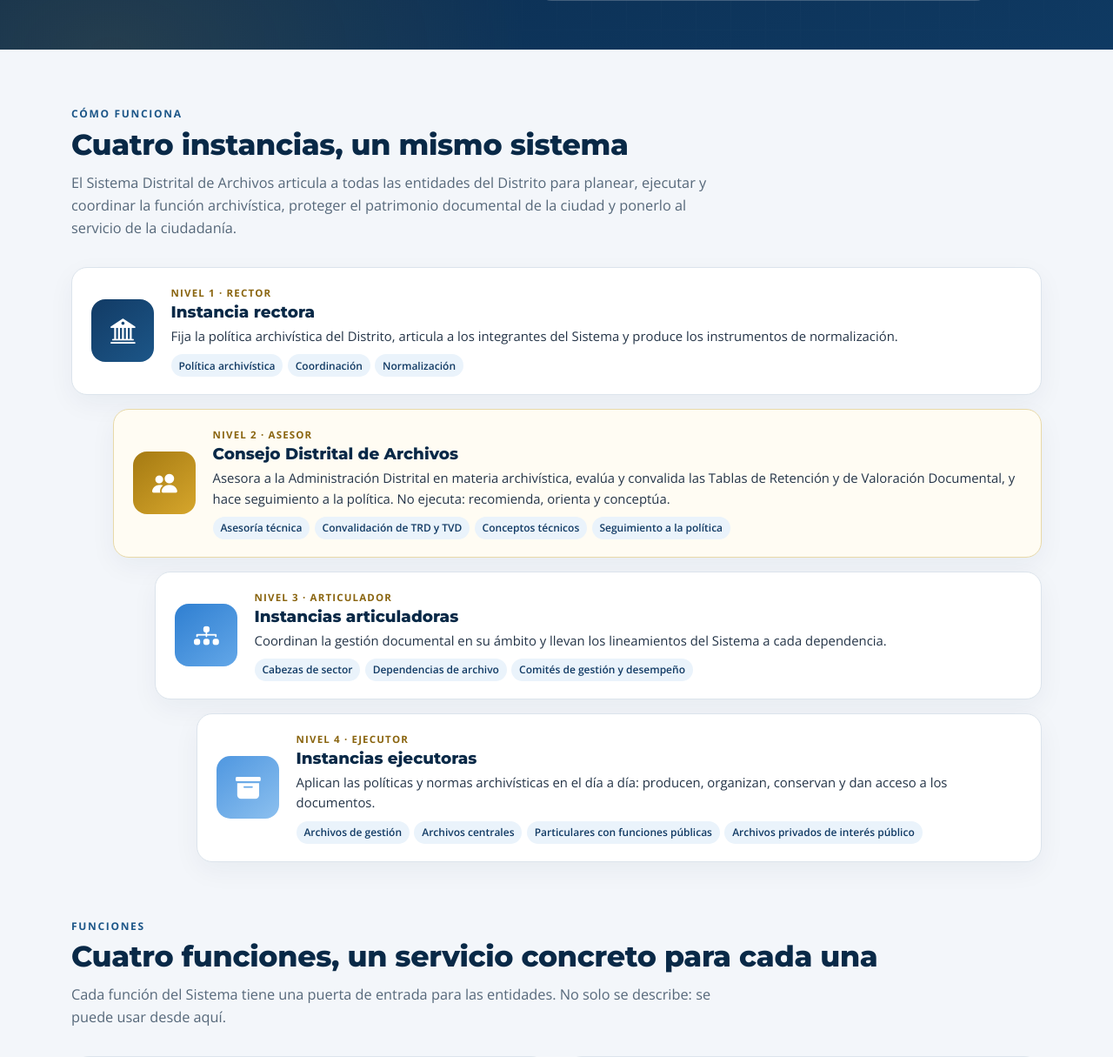
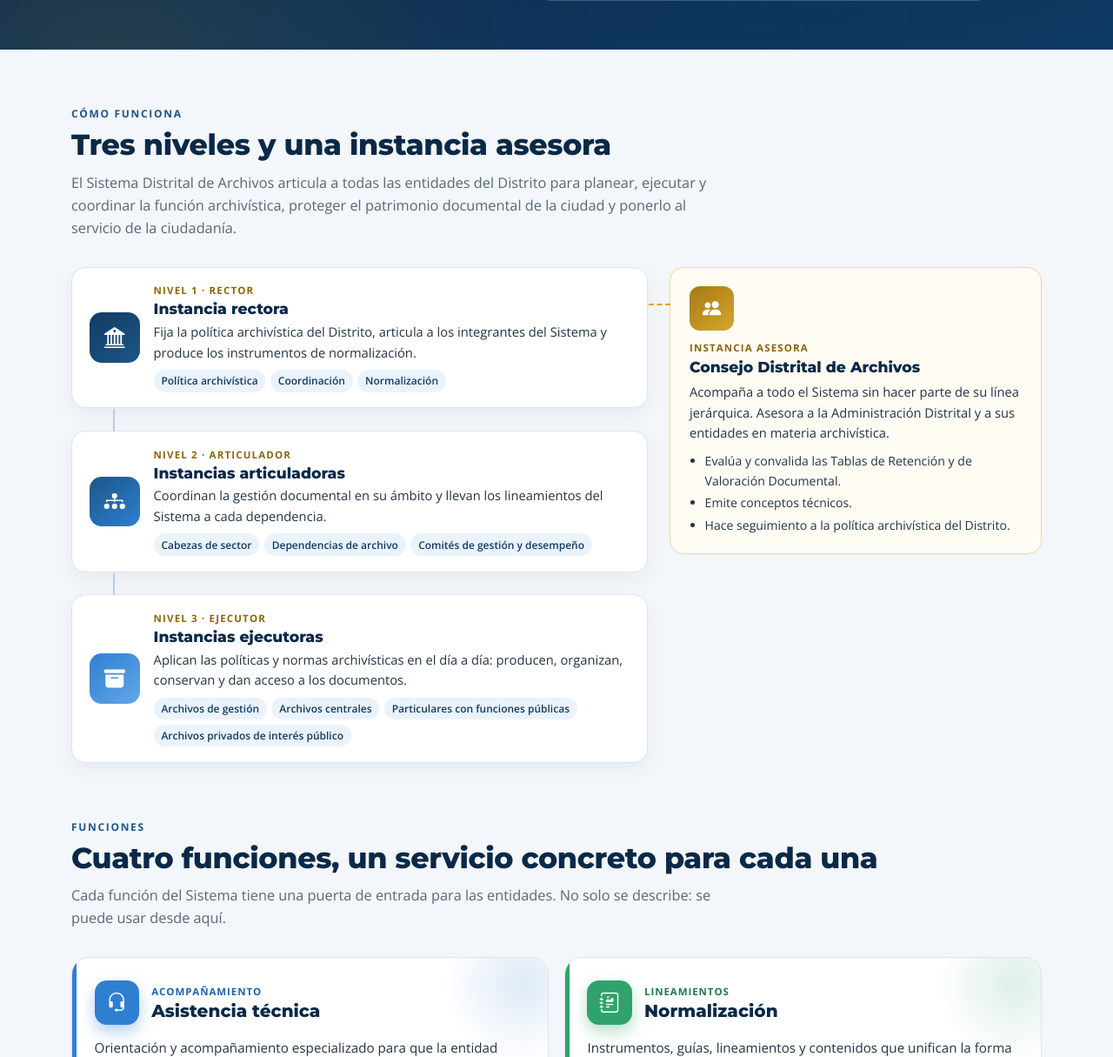
Before and after one commit to juancamilo0808-hash/diagnostico-archivistico-medellin, a Flask app: page /sistema-distrital in a window 1280 px wide. Shown: the part 941-2156 px from the top of the page at 87% size. Run offline with Flask 3, Linux system fonts and the light colour scheme.

Commit message:
Sistema Distrital: tres niveles jerárquicos y el Consejo como instancia asesora al lado

```diff
--- a/templates/sistema_distrital.html
+++ b/templates/sistema_distrital.html
@@ -61,23 +61,29 @@
   .sda-sec h2 { font-size: clamp(1.6rem, 2.6vw, 2.2rem); font-weight:800; color:var(--cda-blue-dark,#092947); margin:.4rem 0 .6rem; letter-spacing:-.01em; }
   .sda-sec .intro { color:var(--cda-muted,#56687a); max-width:46rem; font-size:1.02rem; }
 
-  /* niveles */
-  .tiers { position:relative; display:grid; gap:1rem; margin-top:2rem; }
-  .tier { position:relative; display:grid; grid-template-columns: 4.5rem 1fr; gap:1.2rem; align-items:center; background:#fff; border:1px solid var(--cda-border,#dce4ec); border-radius:18px; padding:1.25rem 1.4rem; box-shadow:0 10px 30px rgba(9,41,71,.05); }
-  .tier:nth-child(2) { margin-left: clamp(0px, 4vw, 3rem); }
-  .tier:nth-child(3) { margin-left: clamp(0px, 8vw, 6rem); }
-  .tier:nth-child(4) { margin-left: clamp(0px, 12vw, 9rem); }
-  .tier .ico { width:4.5rem; height:4.5rem; border-radius:16px; display:grid; place-items:center; font-size:1.8rem; color:#fff; background: linear-gradient(140deg, var(--cda-blue,#123b65), var(--cda-blue-mid,#1c5688)); }
+  /* niveles: línea jerárquica (izquierda) e instancia asesora (derecha) */
+  .org { display:grid; grid-template-columns: minmax(0,1.55fr) minmax(0,1fr); gap:1.6rem; margin-top:2rem; align-items:start; }
+  .tiers { display:grid; gap:0; }
+  .tier { position:relative; display:grid; grid-template-columns: 3.6rem 1fr; gap:1rem; align-items:center; background:#fff; border:1px solid var(--cda-border,#dce4ec); border-radius:16px; padding:1.1rem 1.25rem; box-shadow:0 8px 24px rgba(9,41,71,.05); }
+  .tier + .tier { margin-top:1.6rem; }
+  .tier + .tier::before { content:''; position:absolute; left:2.95rem; top:-1.6rem; height:1.6rem; border-left:2px solid #b9cde0; }
+  .tier .ico { width:3.6rem; height:3.6rem; border-radius:14px; display:grid; place-items:center; font-size:1.5rem; color:#fff; background: linear-gradient(140deg, var(--cda-blue,#123b65), var(--cda-blue-mid,#1c5688)); }
   .tier:nth-child(2) .ico { background: linear-gradient(140deg, #1c5688, #2f7fd1); }
   .tier:nth-child(3) .ico { background: linear-gradient(140deg, #2f7fd1, #63a7e8); }
-  .tier:nth-child(4) .ico { background: linear-gradient(140deg, #4f97e0, #8cc0ef); }
-  .tier.tier-asesor { border-color:#e8d9a8; background:#fffcf3; }
-  .tier.tier-asesor .ico { background: linear-gradient(140deg, #a57a12, #d6a62c); }
   .tier .lvl { font-size:.72rem; font-weight:800; letter-spacing:.1em; text-transform:uppercase; color:#8a6510; }
-  .tier h3 { font-size:1.15rem; font-weight:800; color:var(--cda-blue-dark,#092947); margin:.1rem 0 .3rem; }
-  .tier p { margin:0; color:var(--cda-text,#243447); font-size:.93rem; }
-  .tier .who { display:flex; flex-wrap:wrap; gap:.35rem; margin-top:.55rem; }
+  .tier h3 { font-size:1.08rem; font-weight:800; color:var(--cda-blue-dark,#092947); margin:.1rem 0 .25rem; }
+  .tier p { margin:0; color:var(--cda-text,#243447); font-size:.92rem; }
+  .tier .who { display:flex; flex-wrap:wrap; gap:.35rem; margin-top:.5rem; }
   .tier .who span { font-size:.75rem; background:var(--cda-blue-light,#eaf3fb); color:var(--cda-blue,#123b65); padding:.2rem .55rem; border-radius:999px; font-weight:600; }
+  .asesor { position:relative; background:#fffcf3; border:1px solid #e8d9a8; border-radius:16px; padding:1.3rem 1.35rem; }
+  .asesor::before { content:''; position:absolute; left:-1.6rem; top:2.6rem; width:1.6rem; border-top:2px dashed #d6a62c; }
+  .asesor .ico { width:3.2rem; height:3.2rem; border-radius:12px; display:grid; place-items:center; font-size:1.35rem; color:#fff; background: linear-gradient(140deg, #a57a12, #d6a62c); margin-bottom:.7rem; }
+  .asesor .lvl { font-size:.72rem; font-weight:800; letter-spacing:.1em; text-transform:uppercase; color:#8a6510; }
+  .asesor h3 { font-size:1.08rem; font-weight:800; color:var(--cda-blue-dark,#092947); margin:.15rem 0 .4rem; }
+  .asesor p { font-size:.92rem; color:var(--cda-text,#243447); margin:0 0 .6rem; }
+  .asesor ul { margin:0; padding-left:1.1rem; font-size:.88rem; color:var(--cda-text,#243447); }
+  .asesor li + li { margin-top:.2rem; }
+  @media (max-width: 991.98px) { .org { grid-template-columns:1fr; } .asesor::before { display:none; } }
 
   /* funciones */
   .fx { display:grid; grid-template-columns: repeat(2, minmax(0,1fr)); gap:1.1rem; margin-top:2rem; }
@@ -143,9 +149,9 @@
   }
   @media (max-width: 575.98px) {
     .sda-hero { padding-top:2rem; }
-    .tier { grid-template-columns: 3.2rem 1fr; padding:1rem; }
-    .tier .ico { width:3.2rem; height:3.2rem; font-size:1.3rem; border-radius:12px; }
-    .tier:nth-child(2), .tier:nth-child(3), .tier:nth-child(4) { margin-left:0; }
+    .tier { grid-template-columns: 3rem 1fr; padding:1rem; }
+    .tier .ico { width:3rem; height:3rem; font-size:1.2rem; border-radius:12px; }
+    .tier + .tier::before { left:2.5rem; }
     .sda-grid, .res { grid-template-columns:1fr; }
     .flow, .council-dark { padding:1.3rem; }
     .eco .lbl2 { display:none; }
@@ -271,13 +277,25 @@
   <!-- ================= NIVELES ================= -->
   <section class="sda-sec" id="como-funciona">
     <div class="sda-kicker">Cómo funciona</div>
-    <h2>Cuatro instancias, un mismo sistema</h2>
+    <h2>Tres niveles y una instancia asesora</h2>
     <p class="intro">El Sistema Distrital de Archivos articula a todas las entidades del Distrito para planear, ejecutar y coordinar la función archivística, proteger el patrimonio documental de la ciudad y ponerlo al servicio de la ciudadanía.</p>
-    <div class="tiers">
-      <div class="tier"><div class="ico"><i class="bi bi-bank2"></i></div><div><div class="lvl">Nivel 1 · Rector</div><h3>Instancia rectora</h3><p>Fija la política archivística del Distrito, articula a los integrantes del Sistema y produce los instrumentos de normalización.</p><div class="who"><span>Política archivística</span><span>Coordinación</span><span>Normalización</span></div></div></div>
-      <div class="tier tier-asesor"><div class="ico"><i class="bi bi-people-fill"></i></div><div><div class="lvl">Nivel 2 · Asesor</div><h3>Consejo Distrital de Archivos</h3><p>Asesora a la Administración Distrital en materia archivística, evalúa y convalida las Tablas de Retención y de Valoración Documental, y hace seguimiento a la política. No ejecuta: recomienda, orienta y conceptúa.</p><div class="who"><span>Asesoría técnica</span><span>Convalidación de TRD y TVD</span><span>Conceptos técnicos</span><span>Seguimiento a la política</span></div></div></div>
-      <div class="tier"><div class="ico"><i class="bi bi-diagram-3-fill"></i></div><div><div class="lvl">Nivel 3 · Articulador</div><h3>Instancias articuladoras</h3><p>Coordinan la gestión documental en su ámbito y llevan los lineamientos del Sistema a cada dependencia.</p><div class="who"><span>Cabezas de sector</span><span>Dependencias de archivo</span><span>Comités de gestión y desempeño</span></div></div></div>
-      <div class="tier"><div class="ico"><i class="bi bi-archive-fill"></i></div><div><div class="lvl">Nivel 4 · Ejecutor</div><h3>Instancias ejecutoras</h3><p>Aplican las políticas y normas archivísticas en el día a día: producen, organizan, conservan y dan acceso a los documentos.</p><div class="who"><span>Archivos de gestión</span><span>Archivos centrales</span><span>Particulares con funciones públicas</span><span>Archivos privados de interés público</span></div></div></div>
+    <div class="org">
+      <div class="tiers" aria-label="Línea jerárquica del Sistema">
+        <div class="tier"><div class="ico"><i class="bi bi-bank2" aria-hidden="true"></i></div><div><div class="lvl">Nivel 1 · Rector</div><h3>Instancia rectora</h3><p>Fija la política archivística del Distrito, articula a los integrantes del Sistema y produce los instrumentos de normalización.</p><div class="who"><span>Política archivística</span><span>Coordinación</span><span>Normalización</span></div></div></div>
+        <div class="tier"><div class="ico"><i class="bi bi-diagram-3-fill" aria-hidden="true"></i></div><div><div class="lvl">Nivel 2 · Articulador</div><h3>Instancias articuladoras</h3><p>Coordinan la gestión documental en su ámbito y llevan los lineamientos del Sistema a cada dependencia.</p><div class="who"><span>Cabezas de sector</span><span>Dependencias de archivo</span><span>Comités de gestión y desempeño</span></div></div></div>
+        <div class="tier"><div class="ico"><i class="bi bi-archive-fill" aria-hidden="true"></i></div><div><div class="lvl">Nivel 3 · Ejecutor</div><h3>Instancias ejecutoras</h3><p>Aplican las políticas y normas archivísticas en el día a día: producen, organizan, conservan y dan acceso a los documentos.</p><div class="who"><span>Archivos de gestión</span><span>Archivos centrales</span><span>Particulares con funciones públicas</span><span>Archivos privados de interés público</span></div></div></div>
+      </div>
+      <aside class="asesor" aria-label="Instancia asesora">
+        <div class="ico"><i class="bi bi-people-fill" aria-hidden="true"></i></div>
+        <div class="lvl">Instancia asesora</div>
+        <h3>Consejo Distrital de Archivos</h3>
+        <p>Acompaña a todo el Sistema sin hacer parte de su línea jerárquica. Asesora a la Administración Distrital y a sus entidades en materia archivística.</p>
+        <ul>
+          <li>Evalúa y convalida las Tablas de Retención y de Valoración Documental.</li>
+          <li>Emite conceptos técnicos.</li>
+          <li>Hace seguimiento a la política archivística del Distrito.</li>
+        </ul>
+      </aside>
     </div>
   </section>
 
```
